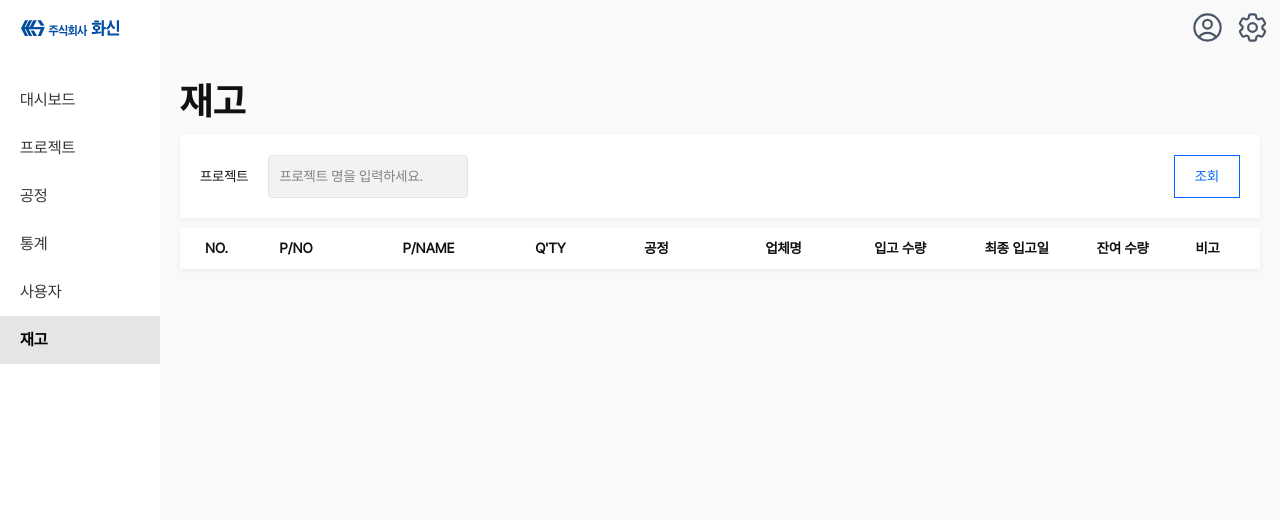
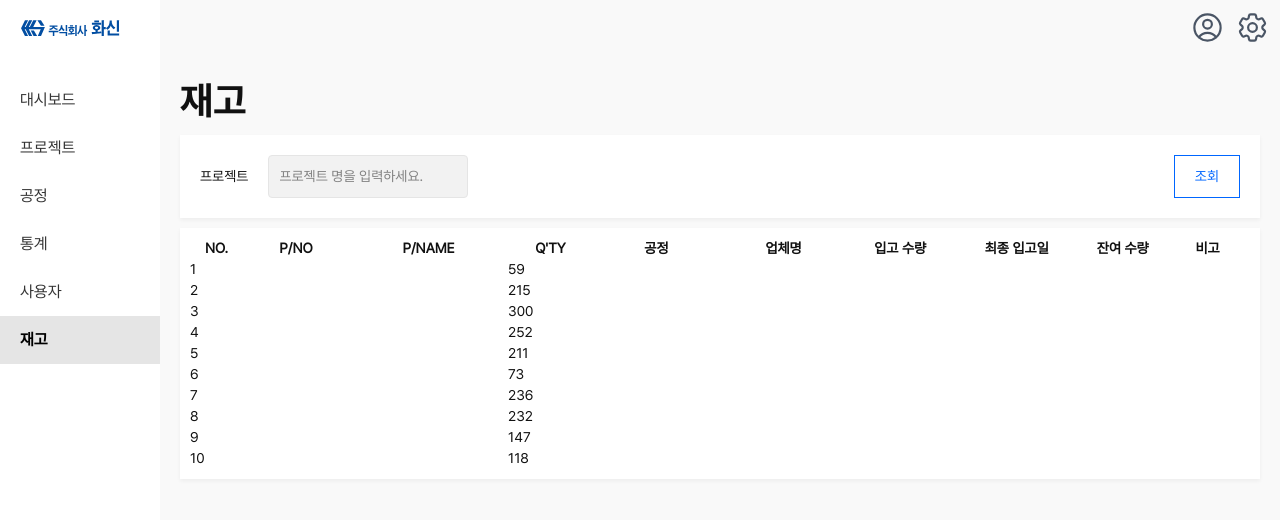
Before and after one commit to mins3ob/monitoring, a Next.js app: page /inventory in a window 1280 px wide. Shown: the top 520 px of the page. Built offline with nearby package versions, Linux system fonts and the light colour scheme.

Commit message:
vercel err 0

```diff
--- a/src/components/SearchBar.tsx
+++ b/src/components/SearchBar.tsx
@@ -39,7 +39,7 @@ export default function SearchBar({
     if (extraInput) {
       setTempExtraValue(extraInput.value);
     }
-  }, [extraInput?.value]);
+  }, [extraInput]);
 
   const clickSearch = (): void => {
     onSearch(tempSearchText, tempExtraValue);
--- a/src/components/inventory/InventoryTable.tsx
+++ b/src/components/inventory/InventoryTable.tsx
@@ -29,7 +29,7 @@ export default function InventoryTable({ data }: IInventoryTable) {
           <th>NO.</th>
           <th>P/NO</th>
           <th>P/NAME</th>
-          <th>Q'TY</th>
+          <th>Q&apos;TY</th>
           <th>공정</th>
           <th>업체명</th>
           <th>입고 수량</th>
@@ -39,7 +39,22 @@ export default function InventoryTable({ data }: IInventoryTable) {
         </tr>
       </thead>
 
-      <tbody></tbody>
+      <tbody>
+        {data.map((item, index) => (
+          <tr key={index}>
+            <td>{index + 1}</td>
+            <td>{item.partNo}</td>
+            <td>{item.partName}</td>
+            <td>{item.quantity}</td>
+            <td>{item.process}</td>
+            <td>{item.company}</td>
+            <td>{item.incomingQuantity}</td>
+            <td>{item.lastIncomingDate}</td>
+            <td>{item.remainingQuantity}</td>
+            <td>{item.remarks}</td>
+          </tr>
+        ))}
+      </tbody>
     </table>
   );
 }
--- a/src/interfaces/index.ts
+++ b/src/interfaces/index.ts
@@ -66,15 +66,13 @@ export interface IPartInventory {
 }
 
 export interface IInventory {
-  id: string;
-  name: string;
-  code: string;
-  supplier: string;
+  partNo: string;
+  partName: string;
   quantity: number;
-  date: string;
-  type: 'return' | 'incoming';
-  description: string;
-  createdAt: string;
-  updatedAt: string;
-  partInventoryList: IPartInventory[];
+  process: string;
+  company: string;
+  incomingQuantity: number;
+  lastIncomingDate: string;
+  remainingQuantity: number;
+  remarks: string;
 }
```
